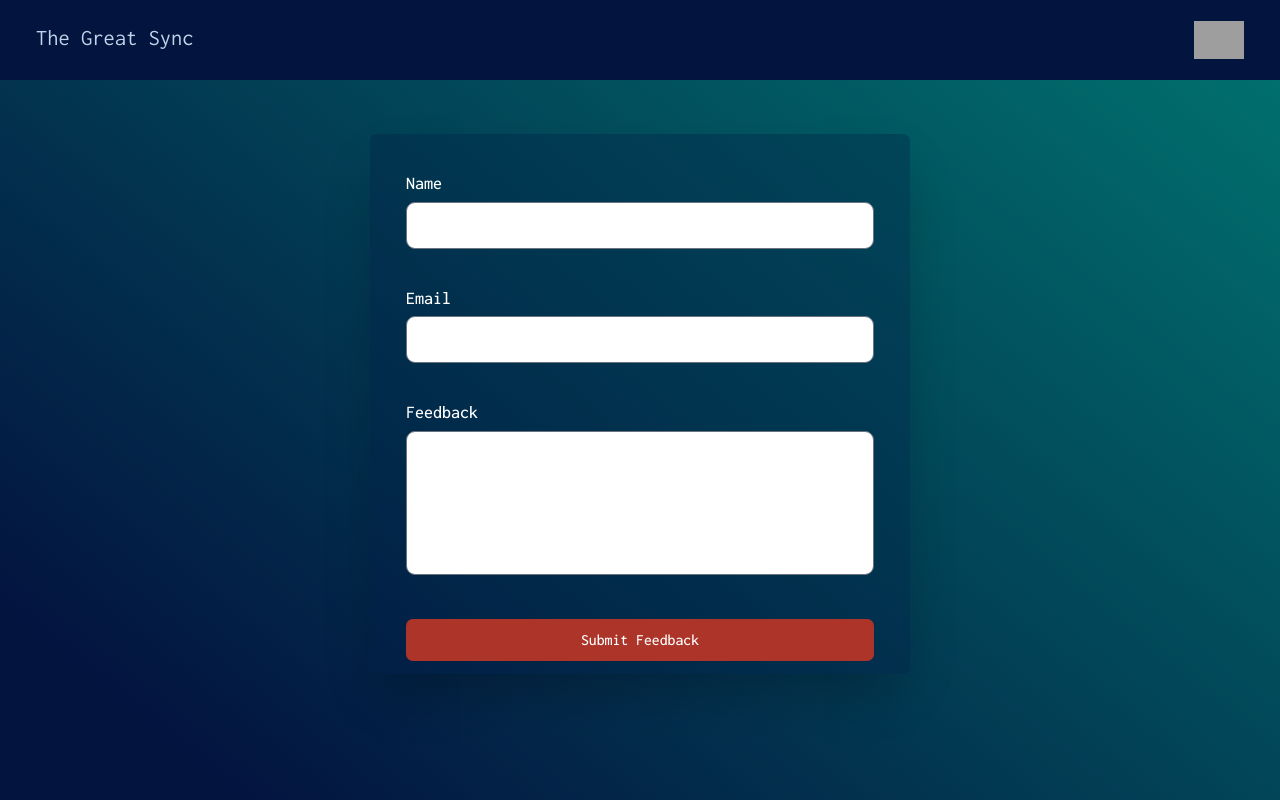
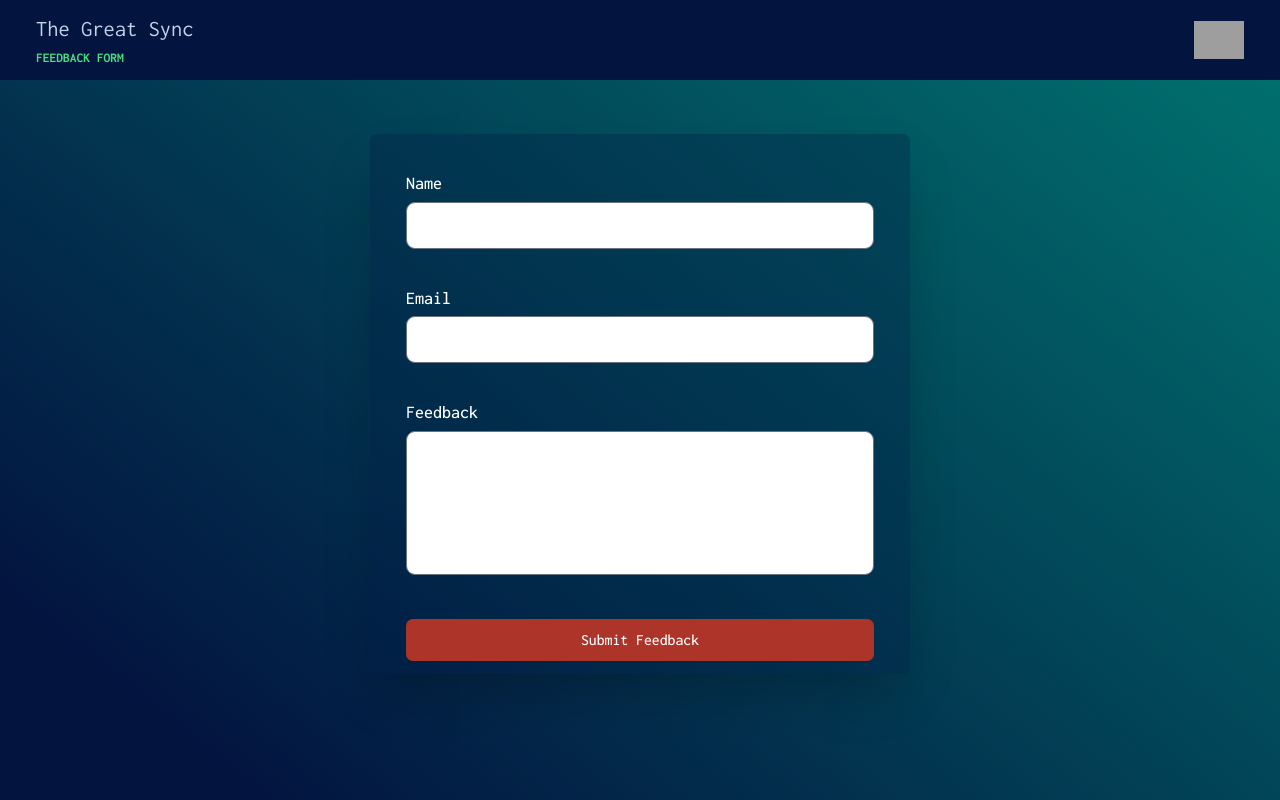
Before and after one commit to dev-kylo/thegreatsync, a Next.js app in the folder apps/coursehub/: page /user/feedback in a window 1280 px wide. Built offline with nearby package versions, Linux system fonts and the light colour scheme; no server answers; sample sign-in values are in the browser's storage; grey boxes are pictures that could not be loaded; a web font is replaced by a local one.

Commit message:
lint fixes

```diff
--- a/apps/coursehub/components/layout/screens/Text_Image_Code.tsx
+++ b/apps/coursehub/components/layout/screens/Text_Image_Code.tsx
@@ -60,7 +60,7 @@ export default function Text_Image_Code({ text, code, image, imageAlt, id, headi
                             <Block
                                 hideBorder
                                 outerClasses=" h-full relative"
-                                key={`mobileimageblock:${image.data.id}-${id}`}
+                                key={`mobileimageblock:${imageData.id}-${id}`}
                             >
                                 <Image
                                     id={`image:${imageData.id}`}
--- a/apps/coursehub/containers/AllCourses.tsx
+++ b/apps/coursehub/containers/AllCourses.tsx
@@ -16,7 +16,7 @@ const AllCourses = ({ courses }: { courses: CourseByUser[] }) => {
     return (
         <Layout>
             <Navbar
-                chapterTitle="A list of purchased courses"
+                pageTitle="A list of purchased courses"
                 subChapterTitle="The Great Sync"
                 current={{ pageId: 0, subchapterId: 0, chapterId: 0 }}
                 pageType="listing"
--- a/apps/coursehub/pages/_document.tsx
+++ b/apps/coursehub/pages/_document.tsx
@@ -15,7 +15,7 @@ export default function Document() {
                 <meta name="msapplication-TileColor" content="#2b5797" />
                 <meta name="theme-color" content="#031440" />
                 <link rel="preconnect" href="https://fonts.googleapis.com" />
-                <link rel="preconnect" href="https://fonts.gstatic.com" crossOrigin />
+                <link rel="preconnect" href="https://fonts.gstatic.com" crossOrigin="anonymous" />
                 <link
                     href="https://fonts.googleapis.com/css2?family=Inconsolata:wght@200..900&family=Rubik:ital,wght@0,300..900;1,300..900&display=swap"
                     rel="stylesheet"
--- a/apps/coursehub/pages/courses/[courseId]/index.tsx
+++ b/apps/coursehub/pages/courses/[courseId]/index.tsx
@@ -1,4 +1,4 @@
-import { getServerSession, unstable_getServerSession } from 'next-auth/next';
+import { getServerSession } from 'next-auth/next';
 import { GetServerSideProps } from 'next';
 import { useSession } from 'next-auth/react';
 import CourseDashboard from '../../../containers/CourseDashboard/CourseDashboard';
--- a/apps/coursehub/pages/user/account.tsx
+++ b/apps/coursehub/pages/user/account.tsx
@@ -9,7 +9,7 @@ export default function Account() {
     return (
         <Layout>
             <Navbar
-                chapterTitle="User Account"
+                pageTitle="User Account"
                 subChapterTitle="The Great Sync"
                 current={{ pageId: 0, subchapterId: 0, chapterId: 0 }}
                 pageType="listing"
--- a/apps/coursehub/pages/user/feedback.tsx
+++ b/apps/coursehub/pages/user/feedback.tsx
@@ -18,7 +18,7 @@ export default function Feedback() {
     return (
         <Layout>
             <Navbar
-                chapterTitle="Feedback Form"
+                pageTitle="Feedback Form"
                 subChapterTitle="The Great Sync"
                 current={{ pageId: 0, subchapterId: 0, chapterId: 0 }}
                 pageType="listing"
```
